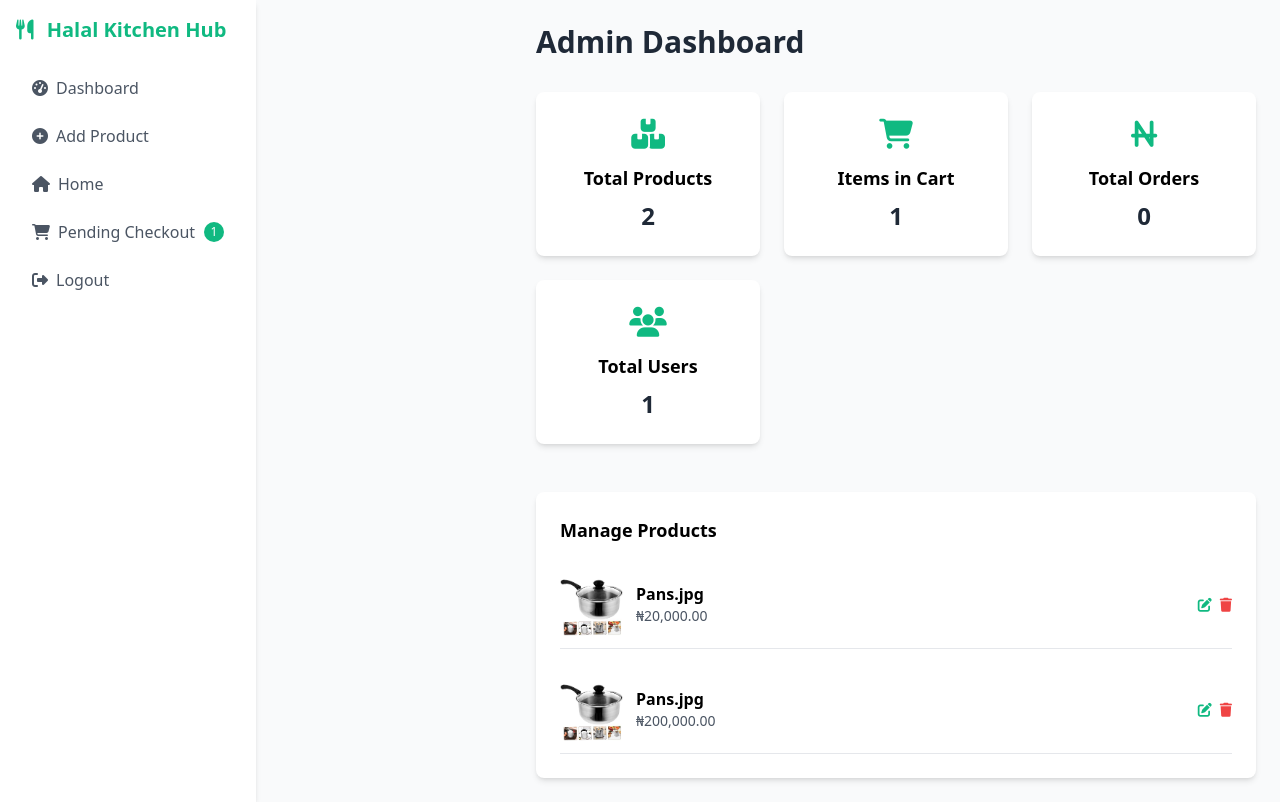
After one commit to Bin02-Dv/Halal-Kitchen, a Django app: page /dash/ in a window 1280 px wide. The commit adds this page. Run offline with Django 5.2, Linux system fonts and the light colour scheme; a user stored in the database is signed in; data comes from the database, SQL or seed files in the repository; both versions use the stored data as it was after the commit; some libraries are stand-ins or nearby versions.

Commit message:
9/14/2025 -6:21pm

```diff
--- a/halalKitchenApp/urls.py
+++ b/halalKitchenApp/urls.py
@@ -3,6 +3,7 @@ from . import views
 
 urlpatterns = [
     path("", views.index, name="index"),
+    path("dash/", views.dash, name="dash"),
     path("cart/", views.cart, name="cart"),
     path("checkout/", views.checkout, name="checkout"),
     path("login/", views.login, name="login"),
--- a/halalKitchenApp/views.py
+++ b/halalKitchenApp/views.py
@@ -3,6 +3,7 @@ from django.contrib import auth
 from . import models
 from django.http import JsonResponse
 from django.views.decorators.csrf import csrf_exempt
+from django.contrib.auth.decorators import login_required
 import json
 
 # Create your views here.
@@ -22,9 +23,27 @@ def about(request):
     context = {
         "current_user": current_user,
         "products": products,
-        "saved_carts": saved_carts,
+        "saved_carts": saved_carts
     }
     return render(request, "about.html", context)
+
+@login_required(login_url='/login/')
+def dash(request):
+    current_user = request.user
+    products = models.Product.objects.all()
+    users = models.AuthModel.objects.all().exclude(is_superuser=True)
+
+    saved_carts = None
+    if request.user.is_authenticated:
+        saved_carts = models.CartItem.objects.filter(user=current_user)
+
+    context = {
+        "current_user": current_user,
+        "products": products,
+        "saved_carts": saved_carts,
+        "users": users
+    }
+    return render(request, 'dashboard.html', context)
 
 
 def index(request):
--- a/templates/base.html
+++ b/templates/base.html
@@ -34,7 +34,7 @@
                 <a href="/products/" class="text-gray-600 hover:text-halal-green">Products</a>
                 <a href="/about/" class="text-gray-600 hover:text-halal-green">About</a>
                 {% if current_user.is_superuser %}
-                <a href="/add-product/" class="text-gray-600 hover:text-halal-green">Add Product</a>
+                <a href="/dash/" class="text-gray-600 hover:text-halal-green">Admin Dashboard</a>
                 {% endif %}
                 {% if not current_user.email %}
                 <a href="/register/" class="text-gray-600 hover:text-halal-green">register</a>
--- /dev/null
+++ b/templates/dashboard.html
@@ -0,0 +1,195 @@
+<!DOCTYPE html>
+<html lang="en">
+<head>
+    <meta charset="UTF-8">
+    <meta name="viewport" content="width=device-width, initial-scale=1.0">
+    <title>Dashboard - Halal Kitchen Utensils Hub</title>
+    <script src="https://cdn.tailwindcss.com"></script>
+    <script>
+        tailwind.config = {
+            theme: {
+                extend: {
+                    colors: {
+                        'halal-green': '#10B981',
+                        'halal-light-green': '#D1FAE5',
+                    }
+                }
+            }
+        }
+    </script>
+    <link href="https://cdnjs.cloudflare.com/ajax/libs/font-awesome/6.4.0/css/all.min.css" rel="stylesheet">
+</head>
+<body class="bg-gray-50 font-sans flex">
+
+    {% load humanize %}
+
+    <!-- Sidebar Navigation -->
+    <aside class="bg-white w-64 min-h-screen shadow-md fixed top-0 left-0 z-50 lg:relative -translate-x-full lg:translate-x-0 transition-transform duration-300">
+        <div class="p-4">
+            <div class="text-xl font-bold text-halal-green mb-6">
+                <i class="fas fa-utensils mr-2"></i>
+                Halal Kitchen Hub
+            </div>
+            <nav class="space-y-2">
+                <a href="/dash/" class="flex items-center px-4 py-2 text-gray-600 hover:bg-halal-light-green hover:text-halal-green rounded">
+                    <i class="fas fa-tachometer-alt mr-2"></i>
+                    Dashboard
+                </a>
+                <a href="/add-product/" class="flex items-center px-4 py-2 text-gray-600 hover:bg-halal-light-green hover:text-halal-green rounded">
+                    <i class="fas fa-plus-circle mr-2"></i>
+                    Add Product
+                </a>
+                <a href="/" class="flex items-center px-4 py-2 text-gray-600 hover:bg-halal-light-green hover:text-halal-green rounded">
+                    <i class="fas fa-home mr-2"></i>
+                    Home
+                </a>
+                <a href="/checkout/" class="flex items-center px-4 py-2 text-gray-600 hover:bg-halal-light-green hover:text-halal-green rounded relative">
+                    <i class="fas fa-shopping-cart mr-2"></i>
+                    Pending Checkout
+                    <span id="cart-count" class="absolute right-4 bg-halal-green text-white rounded-full w-5 h-5 flex items-center justify-center text-xs">0</span>
+                </a>
+                <a href="/logout/" class="flex items-center px-4 py-2 text-gray-600 hover:bg-halal-light-green hover:text-halal-green rounded">
+                    <i class="fas fa-sign-out-alt mr-2"></i>
+                    Logout
+                </a>
+            </nav>
+        </div>
+        <!-- Mobile Menu Toggle -->
+        <button id="menu-btn" class="lg:hidden p-4">
+            <i class="fas fa-bars text-xl text-halal-green"></i>
+        </button>
+    </aside>
+
+    <!-- Mobile Sidebar Overlay -->
+    <div id="mobile-sidebar" class="fixed inset-0 bg-black bg-opacity-50 hidden lg:hidden z-40"></div>
+
+    <!-- Main Content -->
+    <main class="flex-1 p-4 sm:p-6 lg:ml-64">
+        <div id="auth-check" class="max-w-5xl mx-auto">
+            <h2 class="text-2xl sm:text-3xl font-bold text-gray-800 mb-6 sm:mb-8">Admin Dashboard</h2>
+            <!-- Statistics -->
+            <div class="grid grid-cols-1 sm:grid-cols-2 md:grid-cols-3 gap-4 sm:gap-6 mb-8 sm:mb-12">
+                <div class="bg-white rounded-lg shadow-md p-4 sm:p-6 text-center">
+                    <i class="fas fa-boxes text-2xl sm:text-3xl text-halal-green mb-3"></i>
+                    <h3 class="text-base sm:text-lg font-semibold mb-2">Total Products</h3>
+                    <p id="total-products" class="text-xl sm:text-2xl font-bold text-gray-800">0</p>
+                </div>
+                <div class="bg-white rounded-lg shadow-md p-4 sm:p-6 text-center">
+                    <i class="fas fa-shopping-cart text-2xl sm:text-3xl text-halal-green mb-3"></i>
+                    <h3 class="text-base sm:text-lg font-semibold mb-2">Items in Cart</h3>
+                    <p id="cart-items" class="text-xl sm:text-2xl font-bold text-gray-800">0</p>
+                </div>
+                <div class="bg-white rounded-lg shadow-md p-4 sm:p-6 text-center">
+                    <i class="fas fa-naira-sign text-2xl sm:text-3xl text-halal-green mb-3"></i>
+                    <h3 class="text-base sm:text-lg font-semibold mb-2">Total Orders</h3>
+                    <p id="total-orders" class="text-xl sm:text-2xl font-bold text-gray-800">0</p>
+                </div>
+                <div class="bg-white rounded-lg shadow-md p-4 sm:p-6 text-center">
+                    <i class="fas fa-users text-2xl sm:text-3xl text-halal-green mb-3"></i>
+                    <h3 class="text-base sm:text-lg font-semibold mb-2">Total Users</h3>
+                    <p id="total-users" class="text-xl sm:text-2xl font-bold text-gray-800">0</p>
+                </div>
+            </div>
+            <!-- Product Management -->
+            <div class="bg-white rounded-lg shadow-md p-4 sm:p-6">
+                <h3 class="text-base sm:text-lg font-semibold mb-4">Manage Products</h3>
+                <div id="products-list" class="space-y-4">
+                    <!-- Products will be populated by JS -->
+                </div>
+            </div>
+        </div>
+    </main>
+
+    <script>
+        const products = [
+            {% for product in products %}
+                {
+                    id: {{ product.id }},
+                    name: "{{ product.product_name|escapejs }}",
+                    price: "{{ product.product_price|floatformat:2|intcomma }}",
+                    image: "{{ product.product_image.url }}",
+                    description: "{{ product.product_description|escapejs }}"
+                }{% if not forloop.last %},{% endif %}
+            {% endfor %}
+        ];
+
+        let users = [
+            {% for user in users %}
+                {
+                    id: {{ user.id }}
+                }{% if not forloop.last %},{% endif %}
+            {% endfor %}
+        ];
+        let cart = [
+            {% for cart in saved_carts %}
+                {
+                    id: {{ cart.id }},
+                    name: "{{ cart.product.product_name }}",
+                    price: {{ cart.product.product_price }},
+                    quantity: {{ cart.quantity }},
+                }{% if not forloop.last %},{% endif %}
+            {% endfor %}
+        ];
+        let orders = JSON.parse(localStorage.getItem('orders')) || [];
+
+        // Update Dashboard UI
+        function updateDashboardUI() {
+            document.getElementById('cart-count').textContent = cart.reduce((sum, item) => sum + item.quantity, 0);
+            document.getElementById('total-products').textContent = products.length;
+            document.getElementById('cart-items').textContent = cart.reduce((sum, item) => sum + item.quantity, 0);
+            document.getElementById('total-orders').textContent = orders.length;
+            document.getElementById('total-users').textContent = users.length;
+            renderProducts();
+        }
+
+        // Render Products
+        function renderProducts() {
+            const container = document.getElementById('products-list');
+            container.innerHTML = products.map(product => `
+                <div class="flex flex-col sm:flex-row items-center justify-between py-3 border-b gap-4">
+                    <div class="flex items-center gap-3">
+                        <img src="${product.image}" alt="${product.name}" class="w-12 h-12 sm:w-16 sm:h-16 object-cover rounded">
+                        <div>
+                            <h4 class="font-semibold text-sm sm:text-base">${product.name}</h4>
+                            <p class="text-gray-600 text-xs sm:text-sm">₦${product.price}</p>
+                        </div>
+                    </div>
+                    <div class="flex items-center space-x-2">
+                        <button onclick="editProduct(${product.id})" class="text-halal-green hover:text-green-700">
+                            <i class="fas fa-edit text-sm"></i>
+                        </button>
+                        <button onclick="deleteProduct(${product.id})" class="text-red-500 hover:text-red-700">
+                            <i class="fas fa-trash text-sm"></i>
+                        </button>
+                    </div>
+                </div>
+            `).join('');
+        }
+
+
+        // Mobile Menu Toggle
+        document.getElementById('menu-btn').addEventListener('click', () => {
+            const sidebar = document.querySelector('aside');
+            const overlay = document.getElementById('mobile-sidebar');
+            sidebar.classList.toggle('translate-x-0');
+            sidebar.classList.toggle('-translate-x-full');
+            overlay.classList.toggle('hidden');
+        });
+
+        // Close mobile sidebar on overlay click
+        document.getElementById('mobile-sidebar').addEventListener('click', () => {
+            const sidebar = document.querySelector('aside');
+            const overlay = document.getElementById('mobile-sidebar');
+            sidebar.classList.add('-translate-x-full');
+            sidebar.classList.remove('translate-x-0');
+            overlay.classList.add('hidden');
+        });
+
+        // Initialize
+        document.addEventListener('DOMContentLoaded', () => {
+            document.querySelector('aside').classList.add('-translate-x-full', 'lg:translate-x-0');
+            updateDashboardUI();
+        });
+    </script>
+</body>
+</html>
```
Also changed, not shown: db.sqlite3.
